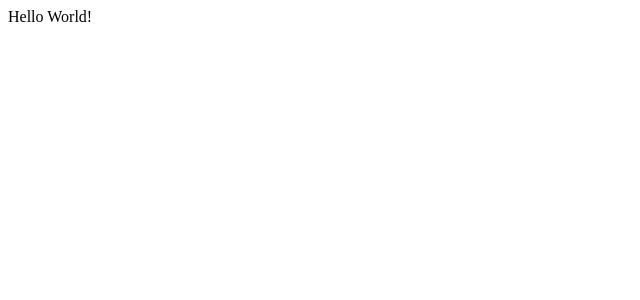
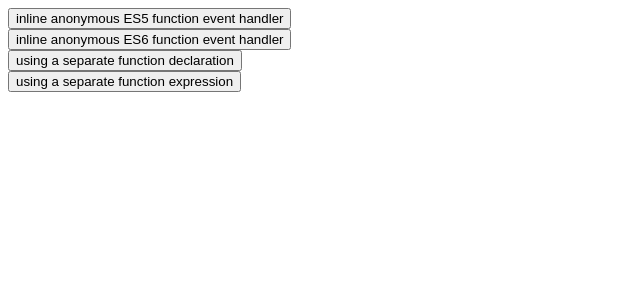
Before and after one commit to ImsirovicAjdin/react-from-scratch-101-simplest, a JavaScript app: page / in a window 1280 px wide. Shown: the top 300 px of the page, without its empty margins (0-640 px from the left). Built offline with nearby package versions, Linux system fonts and the light colour scheme.

Commit message:
Complete the reading lesson items code examples

```diff
--- a/src/App.js
+++ b/src/App.js
@@ -1,7 +1,33 @@
 function App() {
+
+  function thirdExample() {
+    console.log('third example')
+  }
+
+  const fourthExample = () => console.log('fourth example')
+
   return (
     <div className="App">
-      Hello World!
+      <div className="firstExample">
+        <button onClick={function() {console.log('first example')}}>
+          inline anonymous ES5 function event handler
+        </button>
+      </div>
+      <div className="secondExample">
+        <button onClick={() => console.log('second example')}>
+          inline anonymous ES6 function event handler
+        </button>
+      </div>
+      <div className="thirdExample">
+        <button onClick={thirdExample}>
+          using a separate function declaration
+        </button>
+      </div>
+      <div className="fourthExample">
+            <button onClick={fourthExample}>
+                using a separate function expression
+            </button>
+        </div>
     </div>
   );
 }
```
